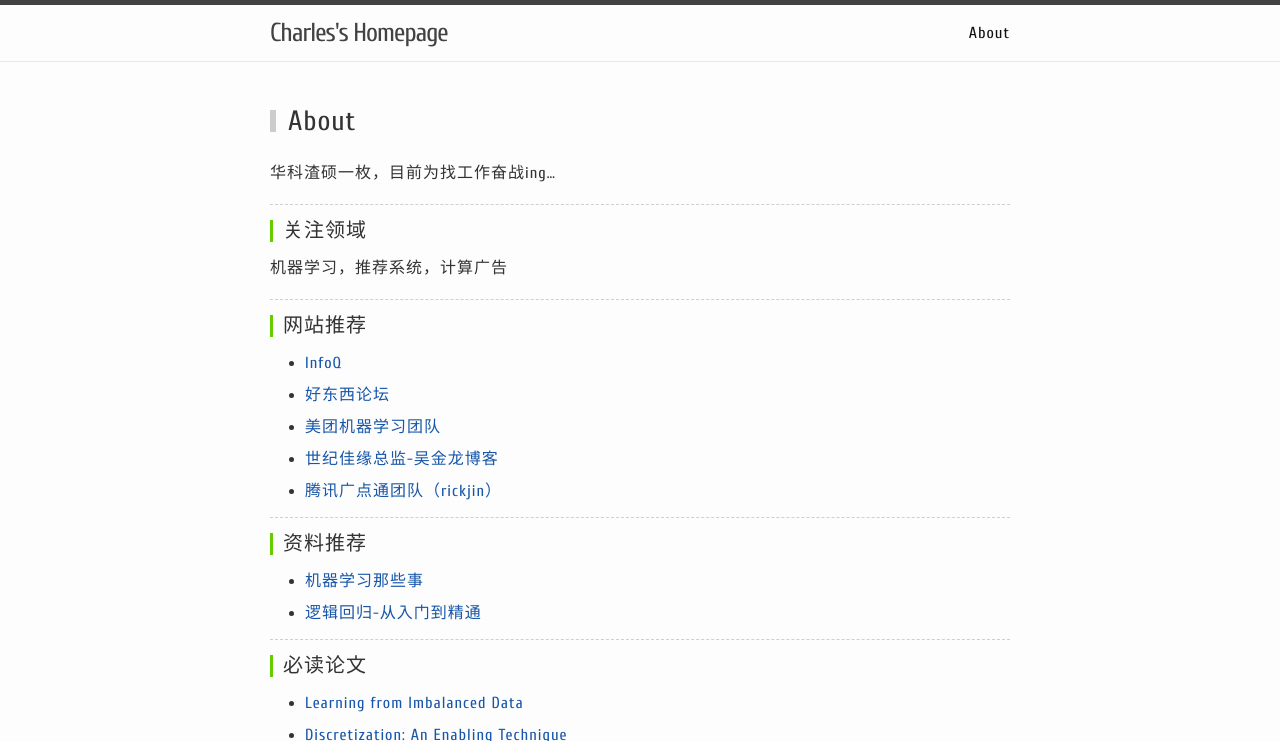
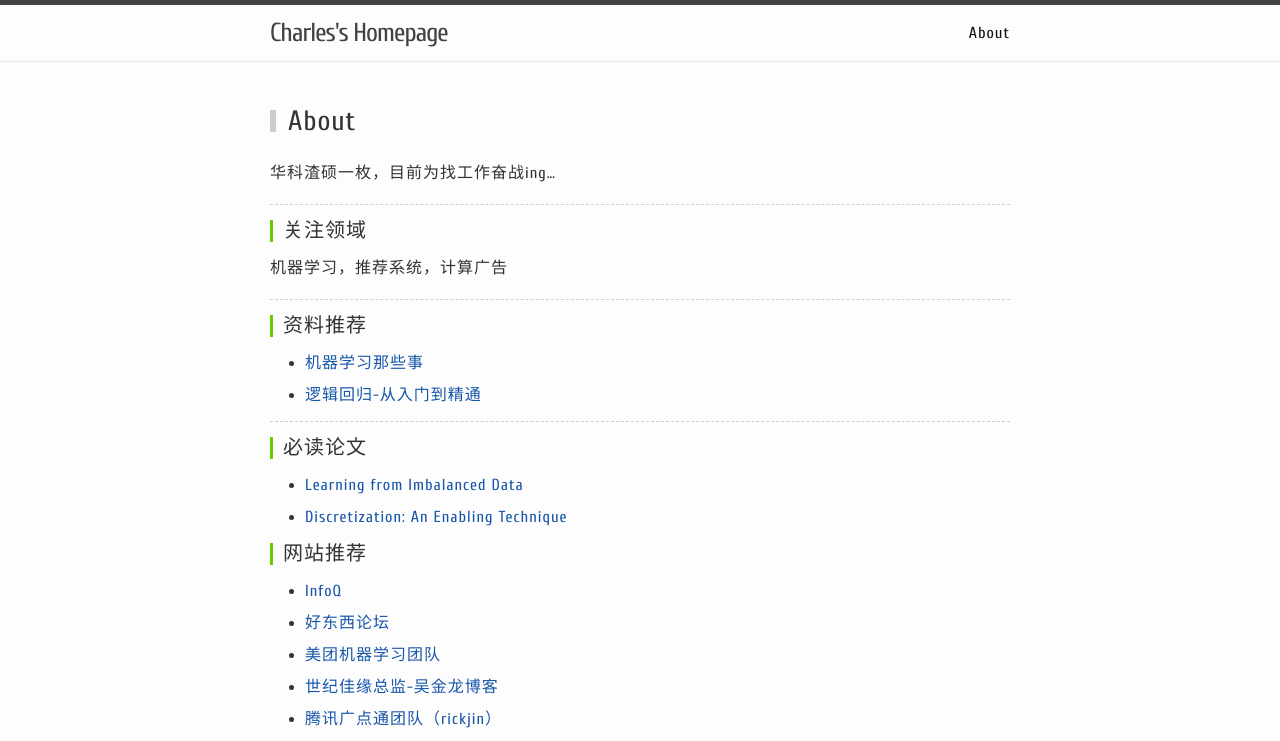
Before and after one commit to charleshm/charleshm.github.io, a Jekyll site: the page built from about.md, in a window 1280 px wide, cut to the strip 0-741 px from the top of the page. Built offline with Jekyll 4.4.1, drawn with Linux system fonts in a browser that asks for light colours; some of the changed lines change nothing that is shown.

Commit message:
Data Mining

```diff
--- a/about.md
+++ b/about.md
@@ -13,15 +13,6 @@ permalink: /about/
 
 ----------
 
-#### 网站推荐
-- [InfoQ](http://www.infoq.com/cn/news/2015/12/Algorithm-case-10)
-- [好东西论坛](http://forum.memect.com/)
-- [美团机器学习团队](http://tech.meituan.com/deep-understanding-of-ffm-principles-and-practices.html)
-- [世纪佳缘总监-吴金龙博客](http://breezedeus.github.io/)
-- [腾讯广点通团队（rickjin）](http://www.flickering.cn/)
-
-----------
-
 #### 资料推荐
 - [机器学习那些事](http://www.valleytalk.org/wp-content/uploads/2012/11/%E6%9C%BA%E5%99%A8%E5%AD%A6%E4%B9%A0%E9%82%A3%E4%BA%9B%E4%BA%8B.pdf)
 - [逻辑回归-从入门到精通](http://www.tianyancha.com/research/LR_intro.pdf)
@@ -32,6 +23,15 @@ permalink: /about/
 - [Learning from Imbalanced Data](http://ieeexplore.ieee.org/stamp/stamp.jsp?arnumber=5128907)
 - [Discretization: An Enabling Technique](http://sci2s.ugr.es/keel/pdf/algorithm/articulo/liu1-2.pdf)
 
+#### 网站推荐
+- [InfoQ](http://www.infoq.com/cn/news/2015/12/Algorithm-case-10)
+- [好东西论坛](http://forum.memect.com/)
+- [美团机器学习团队](http://tech.meituan.com/deep-understanding-of-ffm-principles-and-practices.html)
+- [世纪佳缘总监-吴金龙博客](http://breezedeus.github.io/)
+- [腾讯广点通团队（rickjin）](http://www.flickering.cn/)
+
+----------
+
 <div class="sign">
     <img src="http://www.dut.pub/static/img/sig1.gif">
 </div>
```
